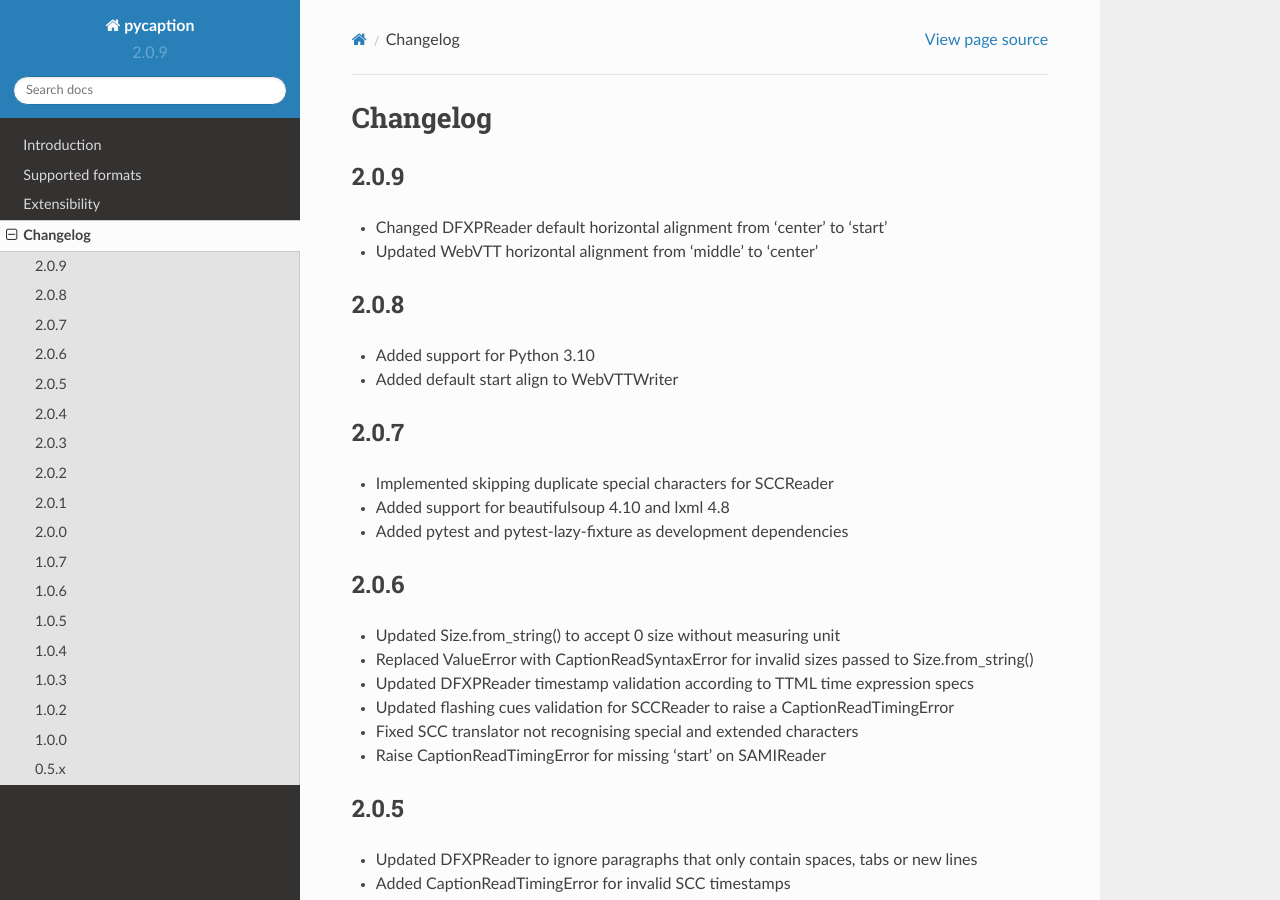
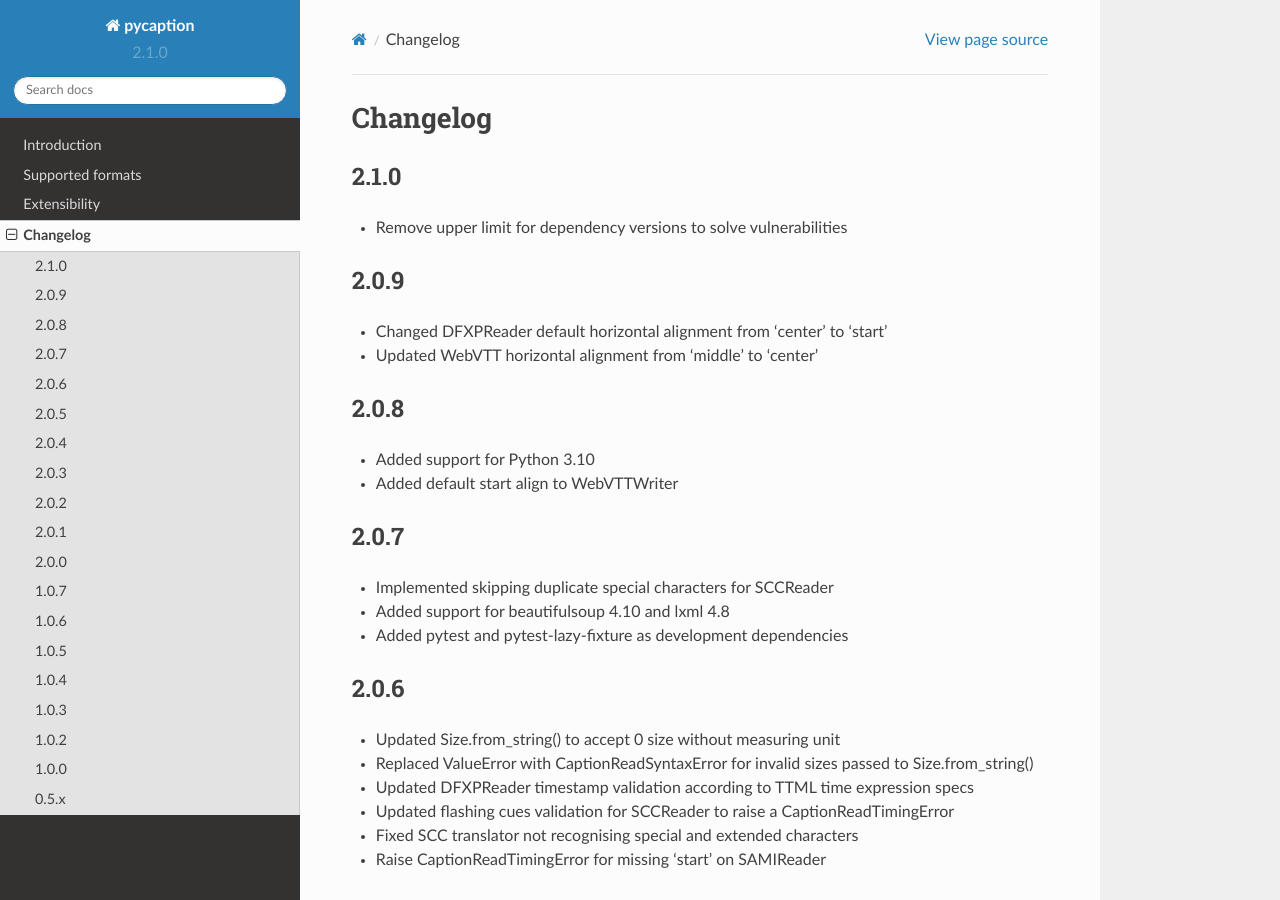
Before and after one commit to pbs/pycaption, a Sphinx documentation site: the page built from docs/changelog.rst, in a window 1280 px wide and 900 px high. Built offline with Sphinx 7.4.7 and the Read the Docs theme 2.0.0, drawn with Linux system fonts in a browser that asks for light colours.

Commit message:
Updated changelog, version

```diff
--- a/docs/changelog.rst
+++ b/docs/changelog.rst
@@ -1,5 +1,9 @@
 Changelog
 ---------
+2.1.0
+^^^^^
+- Remove upper limit for dependency versions to solve vulnerabilities
+
 2.0.9
 ^^^^^
 - Changed DFXPReader default horizontal alignment from 'center' to 'start'
--- a/docs/conf.py
+++ b/docs/conf.py
@@ -53,9 +53,9 @@ copyright = '2012-2022, PBS.org ' \
 # built documents.
 #
 # The short X.Y version.
-version = '2.0.9'
+version = '2.1.0'
 # The full version, including alpha/beta/rc tags.
-release = '2.0.9'
+release = '2.1.0'
 
 # The language for content autogenerated by Sphinx. Refer to documentation
 # for a list of supported languages.
```
